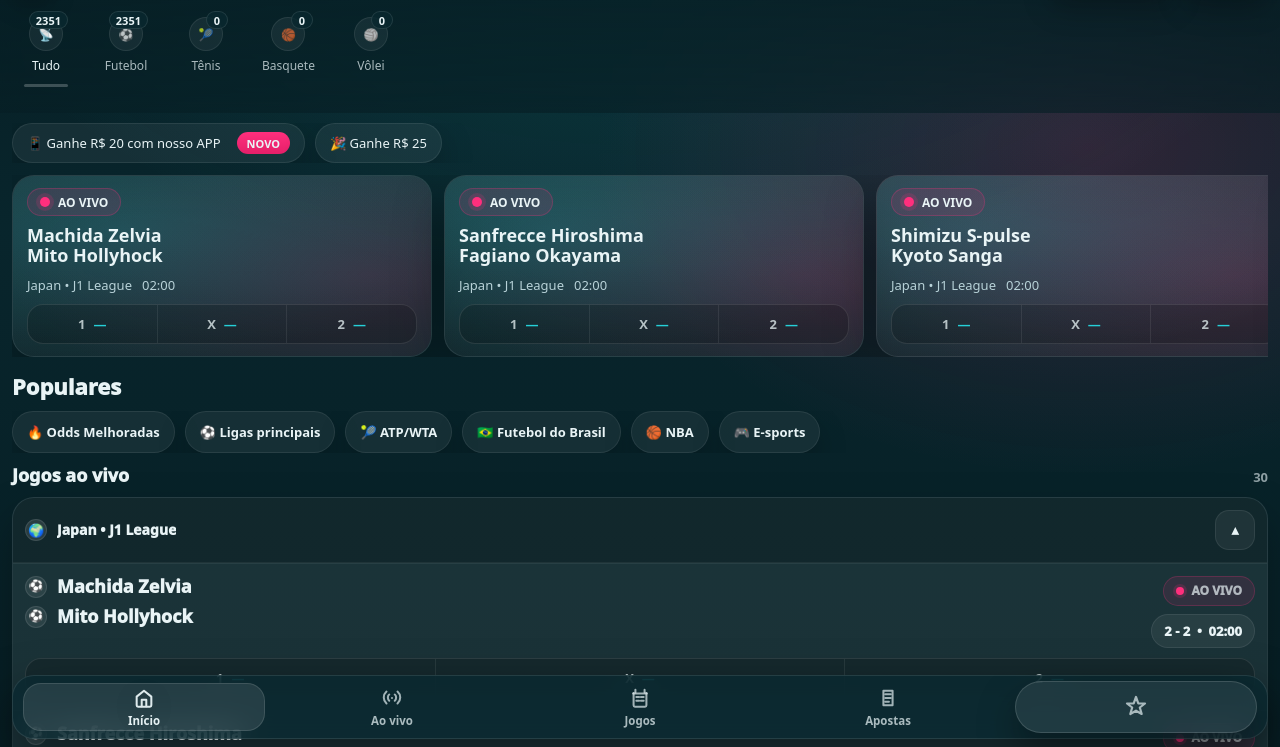
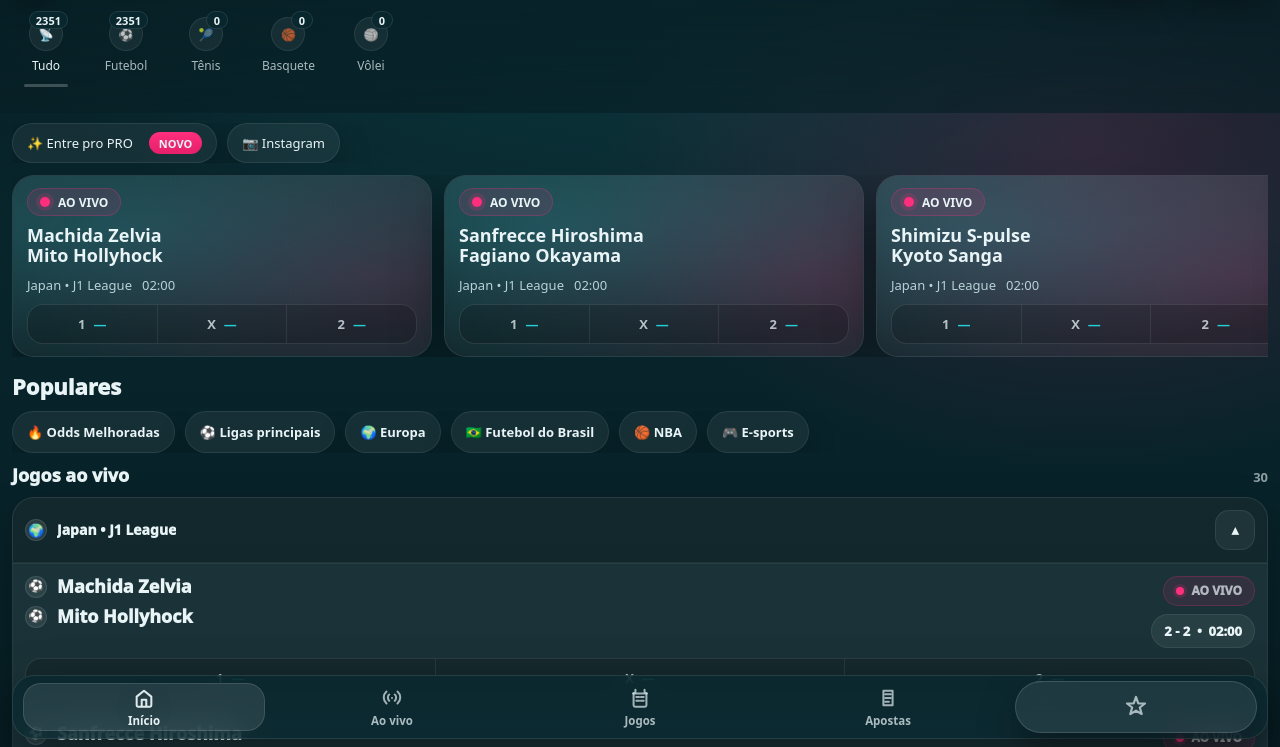
Before and after one commit to radarjogospro/radar-jogos-, a plain HTML site: page index.html in a window 1280 px wide. Shown: the part 53-800 px from the top of the page. Drawn offline with Linux system fonts and the light colour scheme.

Commit message:
Update index.html

```diff
--- a/index.html
+++ b/index.html
@@ -191,6 +191,8 @@
       white-space:nowrap;
       font-size:var(--fs-sm);
       color:var(--t0);
+      user-select:none;
+      cursor:pointer;
     }
     .tag-novo{
       height:22px;
@@ -561,8 +563,8 @@
     <main>
       <section class="page active" id="page-home">
         <div class="banners" id="bannersHome">
-          <div class="banner-pill">📱 Ganhe R$ 20 com nosso APP <span class="tag-novo">NOVO</span></div>
-          <div class="banner-pill">🎉 Ganhe R$ 25</div>
+          <div class="banner-pill" id="bannerProHome">✨ Entre pro PRO <span class="tag-novo">NOVO</span></div>
+          <div class="banner-pill" id="bannerIgHome">📷 Instagram</div>
         </div>
 
         <div class="hero" id="heroHome"></div>
@@ -571,7 +573,7 @@
         <div class="popular-pills">
           <div class="pill">🔥 Odds Melhoradas</div>
           <div class="pill">⚽ Ligas principais</div>
-          <div class="pill">🎾 ATP/WTA</div>
+          <div class="pill">🌍 Europa</div>
           <div class="pill">🇧🇷 Futebol do Brasil</div>
           <div class="pill">🏀 NBA</div>
           <div class="pill">🎮 E-sports</div>
@@ -586,8 +588,8 @@
 
       <section class="page" id="page-live">
         <div class="banners" id="bannersLive">
-          <div class="banner-pill">📱 Ganhe R$ 20 com nosso APP <span class="tag-novo">NOVO</span></div>
-          <div class="banner-pill">🎉 Ganhe R$ 25</div>
+          <div class="banner-pill" id="bannerProLive">✨ Entre pro PRO <span class="tag-novo">NOVO</span></div>
+          <div class="banner-pill" id="bannerIgLive">📷 Instagram</div>
         </div>
 
         <div class="hero" id="heroLive"></div>
@@ -1042,6 +1044,15 @@
     document.getElementById("btnRegister").addEventListener("click", ()=>alert("Cadastro (placeholder)."));
     document.getElementById("btnLogin").addEventListener("click", ()=>alert("Login (placeholder)."));
 
+    // Clique banners (placeholder pro futuro)
+    const igClick = () => alert("Instagram (placeholder).");
+    const proClick = () => alert("Entre pro PRO (placeholder).");
+
+    document.getElementById("bannerIgHome")?.addEventListener("click", igClick);
+    document.getElementById("bannerIgLive")?.addEventListener("click", igClick);
+    document.getElementById("bannerProHome")?.addEventListener("click", proClick);
+    document.getElementById("bannerProLive")?.addEventListener("click", proClick);
+
     loadData();
     setInterval(loadData, 60_000);
   </script>
```
